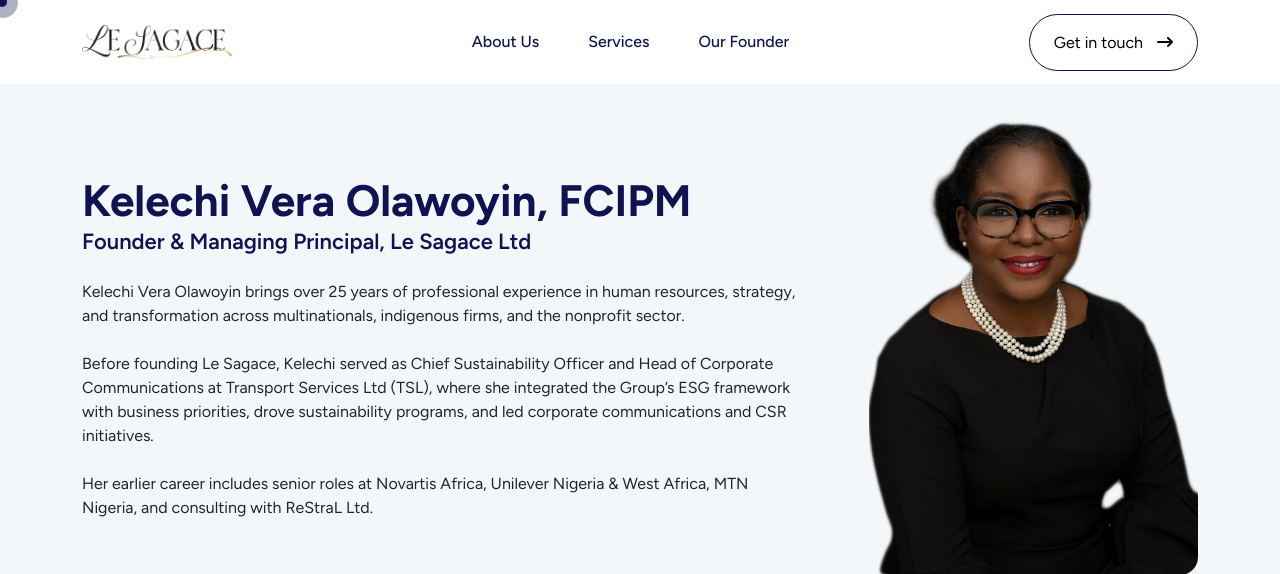
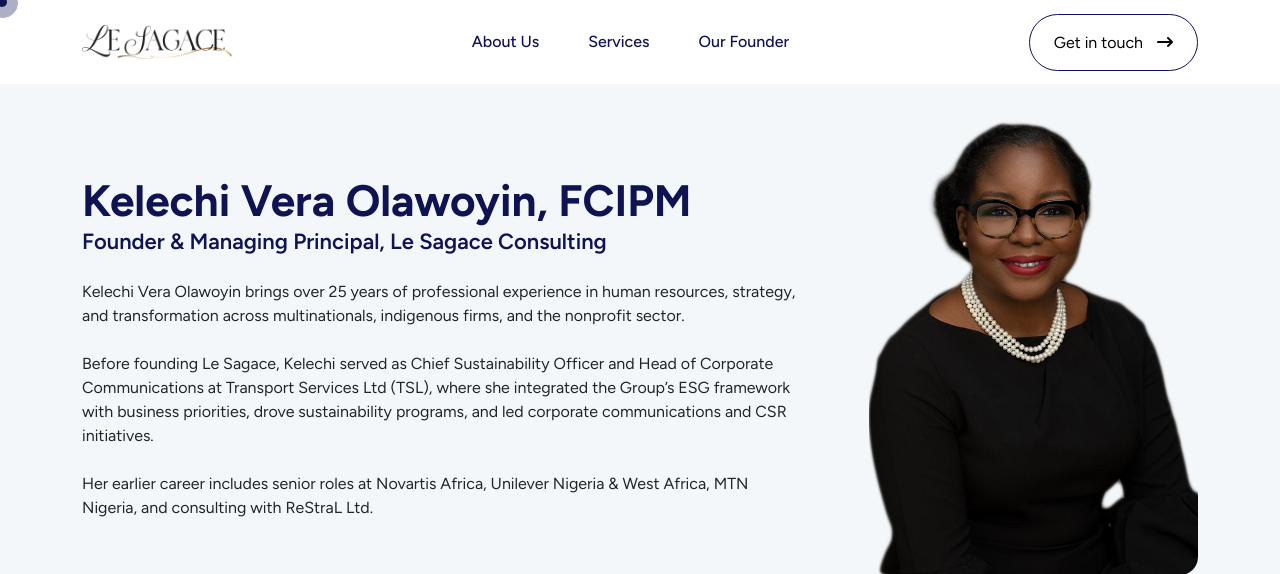
Before and after one commit to idongataide/lasagace, a PHP site: page /founder.php in a window 1280 px wide. Shown: the top 574 px of the page. Run offline with PHP 8.4, Linux system fonts and the light colour scheme.

Commit message:
first commit

```diff
--- a/founder.php
+++ b/founder.php
@@ -8,7 +8,7 @@
                             <div class="pp-feature-content">
                                 <div class="pp-section-title mb-0">
                                     <h2 class="wow fadeInUp" data-wow-delay=".3s">Kelechi Vera Olawoyin, FCIPM</h2>
-                                    <h3 class="wow fadeInUp" data-wow-delay=".3s">Founder & Managing Principal, Le Sagace Ltd</h3>
+                                    <h3 class="wow fadeInUp" data-wow-delay=".3s">Founder & Managing Principal, Le Sagace Consulting</h3>
                                 </div>
                                 <p class="pp-text text-2 wow fadeInUp text-dark" data-wow-delay=".5s">
                                     Kelechi Vera Olawoyin brings over 25 years of professional experience in human resources, strategy, and transformation across multinationals, indigenous firms, and the nonprofit sector.
@@ -39,7 +39,7 @@
                                 <div class="about-content">
                                     <div class="pp-section-title mb-0 mt-4">
                                         <h2 class="wow fadeInUp text-white mb-4" data-wow-delay=".3s">
-                                           Academic and Professional Qualifications
+                                           Academic and <br/>Professional Qualifications
                                         </h2>
                                     </div>
                                     <p class="text-white opacity-80 mb-5">Kelechi holds a B.A. in Mass Communication from the University of Nigeria, Nsukka, and an M.Sc. in Mass Communication from the University of Lagos and an MBA from Imperial College Business School, London, where she was awarded the prestigious Imperial Excellence Scholarship.</p>
@@ -67,7 +67,7 @@
                                 <div class="about-content">
                                     <div class="pp-section-title mb-0 mt-4">
                                         <h2 class="wow fadeInUp text-white mb-4" data-wow-delay=".3s">
-                                           Industry Contributions and Thought Leadership
+                                           Industry Contributions </br>and Thought Leadership
                                         </h2>
                                     </div>
                                     <p class="text-white opacity-80 mb-5">Kelechi has contributed to Talent and organisational development, not-for-profit transformation, strategy and business transformation in Nigeria and Africa. She has served as:</p>
```
